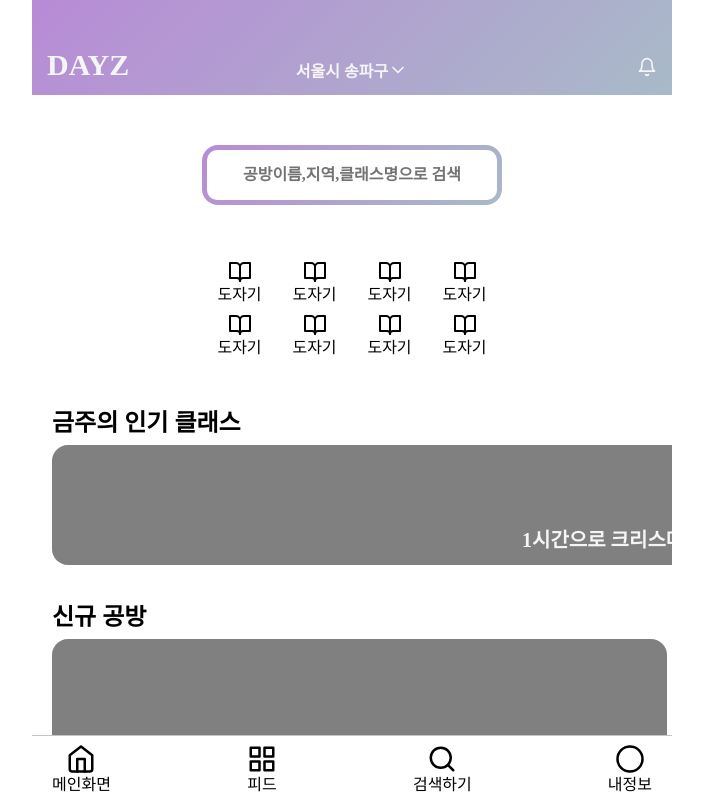
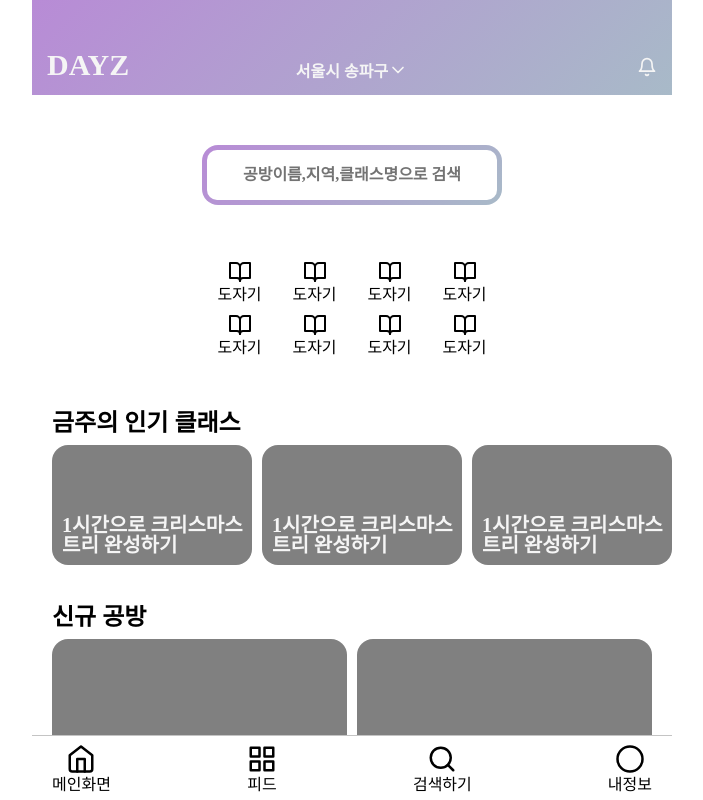
Before and after one commit to prgrms-web-devcourse/Team_DAYZ_DAYZ_FE, a React (Create React App) app: page / in a window 1280 px wide. Shown: the whole page, without its empty margins (288-991 px from the left). Built offline with nearby package versions, Linux system fonts and the light colour scheme.

Commit message:
Design : HomePage에서의 화면의 크기가 커질때 깨지는 grid 수정

```diff
--- a/src/pages/HomePage/index.tsx
+++ b/src/pages/HomePage/index.tsx
@@ -74,10 +74,13 @@ const HomePage = () => {
           <Title>금주의 인기 클래스</Title>
           <BestClassItemWrapper>
             {/* 1번 */}
+            <Link to="/products/:id">
               <BestClassesItem>
                 <BestClassesImg />
                 <BestClassesTitle>1시간으로 크리스마스 트리 완성하기</BestClassesTitle>
               </BestClassesItem>
+            </Link>
+
             {/* 2번 */}
             <BestClassesItem>
               <BestClassesImg />
@@ -95,10 +98,13 @@ const HomePage = () => {
           <Title>신규 공방</Title>
           <NewClassesItemWrapper>
             {/* 1번 */}
+            <Link to="/workshop">
               <NewClassesItem>
                 <NewClassesImg />
                 <NewClassesTitle>희진 공방</NewClassesTitle>
               </NewClassesItem>
+            </Link>
+
             {/* 2번 */}
             <NewClassesItem>
               <NewClassesImg />
@@ -174,32 +180,36 @@ const Title = styled.div`
   margin-left: 20px;
   margin-bottom: 10px;
 `;
-const BestClassesWrapper = styled.section``;
+const BestClassesWrapper = styled.section`
+  width: 100%;
+`;
 const BestClassItemWrapper = styled.div`
   width: 100%;
+  margin-left: 20px;
   overflow-y: hidden;
-  overflow-x: auto;
+  overflow-x: scroll;
   display: flex;
   justify-content: flex-start;
   align-items: center;
 `;
 const BestClassesItem = styled.div`
   position: relative;
+  margin-right: 10px;
 `;
 const BestClassesImg = styled.div`
-  margin: 0px 20px;
-  width: calc(100vw - 40px);
+  width: 200px;
+  height: 100px;
   height: 120px;
   border-radius: 16px;
   background-color: grey;
 `;
 const BestClassesTitle = styled.div`
+  position: absolute;
+  bottom: 10px;
+  left: 10px;
+  font-size: 20px;
+  font-weight: 600;
   color: #f5f5f5;
-  font-weight: 600;
-  position: absolute;
-  bottom: 15px;
-  left: calc(50% - 170px + 20px);
-  font-size: 20px;
 `;
 
 const NewClassesWrapper = styled.section`
@@ -210,7 +220,7 @@ const NewClassesWrapper = styled.section`
 `;
 const NewClassesItemWrapper = styled.div`
   display: grid;
-  margin-left: 20px;
+  margin: 0 20px;
   grid-template-columns: repeat(2, 1fr);
   row-gap: 10px;
   column-gap: 10px;
@@ -219,8 +229,8 @@ const NewClassesItem = styled.div`
   position: relative;
 `;
 const NewClassesImg = styled.div`
-  width: calc(50vw - 25px);
-  height: calc(50vw - 25px);
+  width: 100%;
+  padding-top: 100%;
   border-radius: 16px;
   background-color: grey;
 `;
```
Lines whose indentation alone changed are shown as unchanged.
